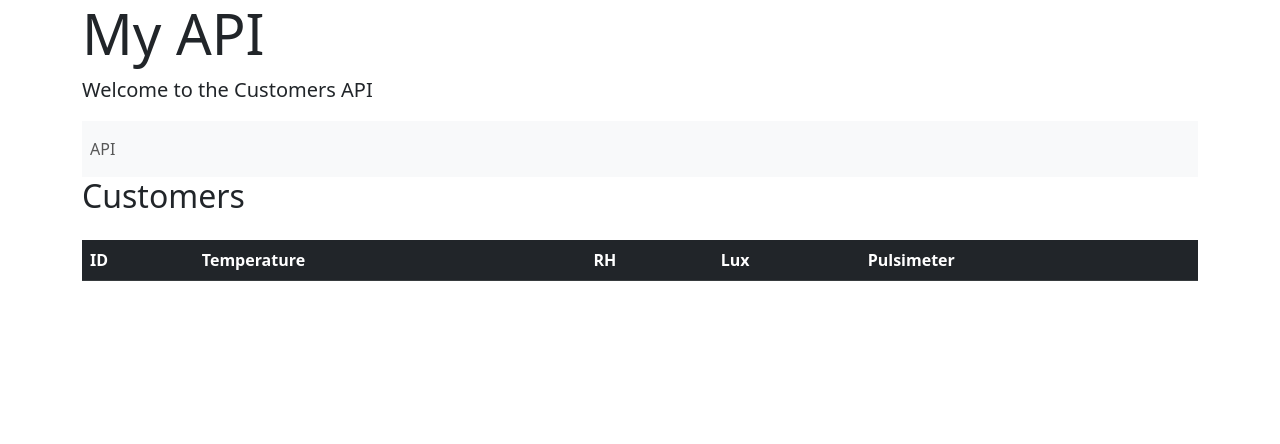
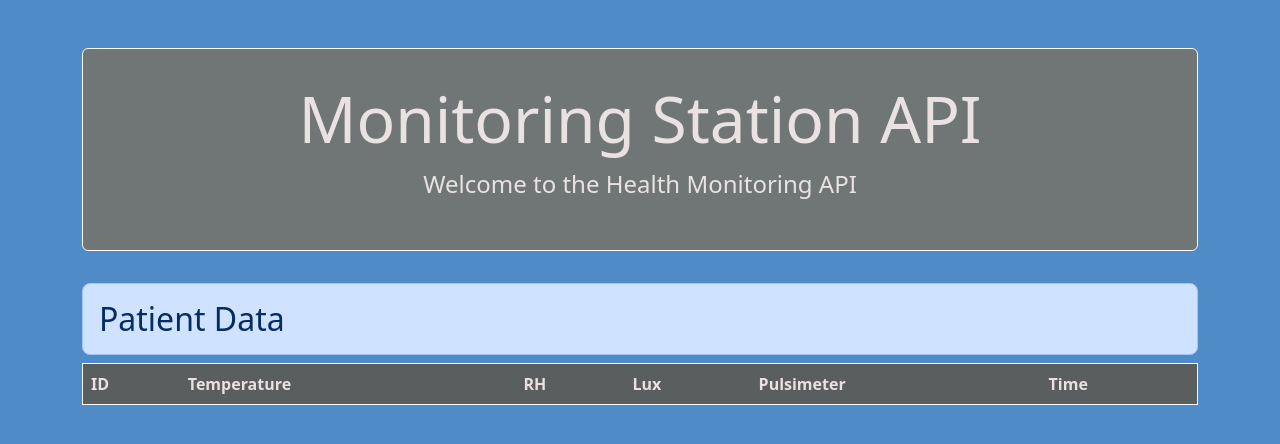
Before and after one commit to Plushfire/chart-nodejs-mongodb, a website: page public/index.html in a window 1280 px wide. Drawn offline with nearby package versions, Linux system fonts and the light colour scheme; no server answers.

Commit message:
'07 julio '

```diff
--- a/package.json
+++ b/package.json
@@ -15,8 +15,10 @@
     "dotenv": "^16.3.1",
     "express": "^4.18.2",
     "highcharts": "^11.1.0",
+    "mongodb": "^5.7.0",
     "mongoose": "^7.3.2",
     "mysql": "^2.18.1",
+    "path": "^0.12.7",
     "zod": "^3.21.4"
   },
   "devDependencies": {
--- a/public/index.html
+++ b/public/index.html
@@ -3,7 +3,7 @@
 <head>
   <meta charset="UTF-8" />
   <meta name="viewport" content="width=device-width, initial-scale=1.0" />
-  <title>Customers API</title>
+  <title>Monitoring Station API</title>
   <!-- Agrega el enlace al archivo CSS de Bootstrap -->
   <link
     href="https://cdn.jsdelivr.net/npm/bootstrap@5.3.0/dist/css/bootstrap.min.css"
@@ -12,31 +12,62 @@
 
   <!-- Agrega el enlace al archivo JavaScript de Highcharts -->
   <script src="https://code.highcharts.com/highcharts.js"></script>
+
+  <style>
+    body {
+      background-color: #4f8bc6;
+    }
+
+    .jumbotron {
+      background-color: #707676;
+      color: rgb(234, 226, 226);
+      text-align: center;
+      padding: 2rem;
+      margin-bottom: 2rem;
+    }
+
+    .jumbotron h1 {
+      font-size: 4rem;
+    }
+
+    .lead {
+      font-size: 1.5rem;
+    }
+
+    .table {
+      background-color: rgb(238, 242, 243);
+    }
+
+    .table th {
+      color: rgb(235, 223, 223);
+      background-color: #5a5e5e;
+    }
+
+    #chartContainer {
+      margin-top: 2rem;
+    }
+  </style>
 </head>
-<body onload="getStations()" class="">
-<div></div>
+<body onload="getStations()">
 <div class="container">
-  <div class="jumbotron">
-    <h1 class="display-4">My API</h1>
-    <p class="lead">Welcome to the Customers API</p>
-    <nav class="navbar navbar-expand-lg navbar-light bg-light">
-      <ul class="navbar-nav">
-        <li class="nav-item">
-          <a class="nav-link" href="/cine">API</a>
+  <div class="jumbotron mt-5 rounded border border-light">
+    <h1 class="display-1">Monitoring Station API</h1>
+    <p class="lead">Welcome to the Health Monitoring API</p>
         </li>
       </ul>
     </nav>
   </div>
 
-  <h2 class="mb-4">Customers</h2>
-  <table class="table table-striped table-hover">
-    <thead class="table-dark">
+  <h2 class="p-3 text-primary-emphasis bg-primary-subtle border border-primary-subtle rounded-3 ">Patient Data</h2>
+  <table class="table table-striped table-hover rounded border">
+    <thead class="table-danger rounded border border-light">
     <tr>
       <th>ID</th>
       <th>Temperature</th>
       <th>RH</th>
       <th>Lux</th>
       <th>Pulsimeter</th>
+      <th>Time</th>
     </tr>
     </thead>
     <tbody id="Body"></tbody>
@@ -50,7 +81,6 @@
 <script src="https://cdn.jsdelivr.net/npm/bootstrap@5.3.0/dist/js/bootstrap.bundle.min.js"></script>
 
 <script>
-  // Obtener estaciones
 function getStations() {
   fetch("/stations")
     .then((response) => response.json())
@@ -58,7 +88,10 @@
       const body = document.getElementById("Body");
       body.innerHTML = "";
 
-        data.forEach((station) => {
+      // Obtener los últimos 10 registros
+      const last10Stations = data.slice(-6);
+
+      last10Stations.forEach((station) => {
         const row = document.createElement("tr");
         row.innerHTML = `
             <td>${station._id}</td>
@@ -66,12 +99,13 @@
             <td>${station.humidity}</td>
             <td>${station.light}</td>
             <td>${station.pulsimeter}</td>
+            <td>${station.timestamp}</td>
           `;
         body.appendChild(row);
       });
 
-        // Llamar a la función para generar la gráfica
-        generateChart(data);
+      // Llamar a la función para generar la gráfica utilizando los últimos 10 registros
+      generateChart(last10Stations);
     })
     .catch((error) => console.error(error));
 }
```
Also changed, not shown: public/app.js (+9 -1 lines), 1 other file. Lines whose indentation alone changed are shown as unchanged.
